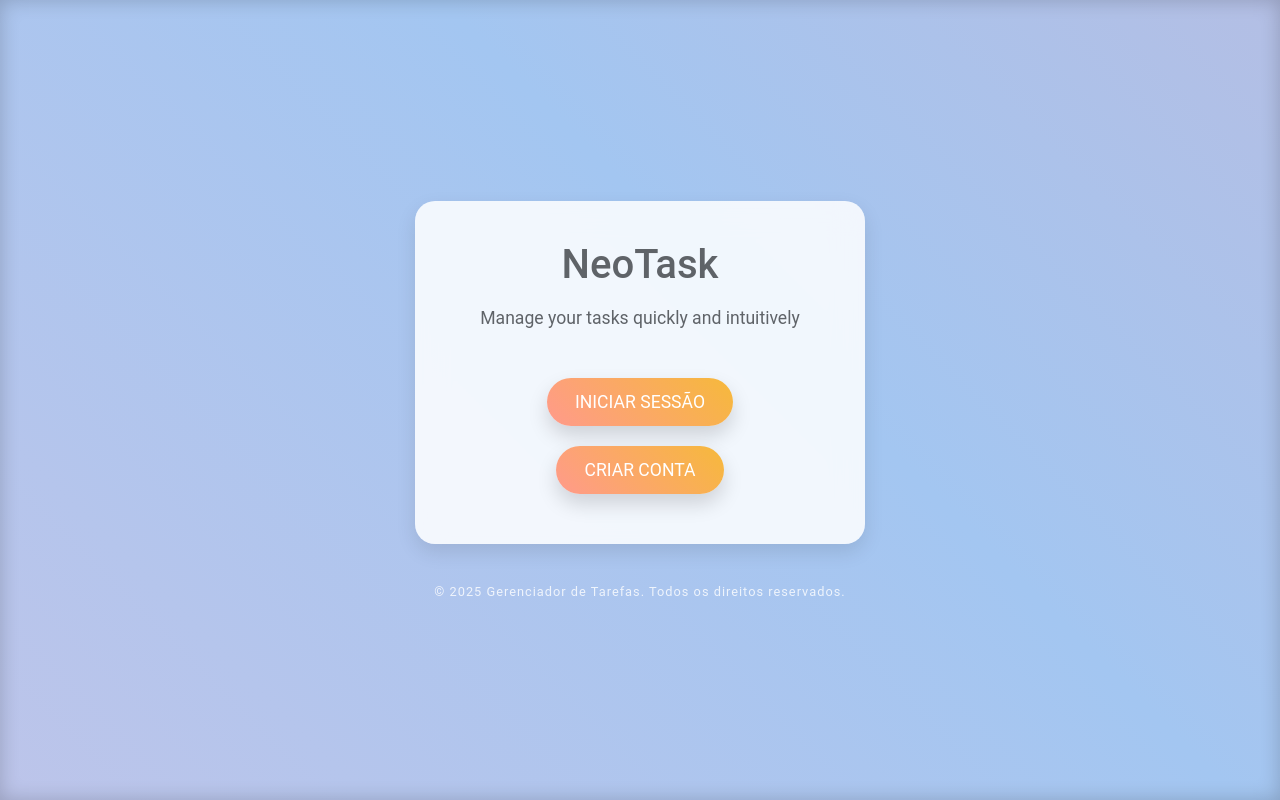
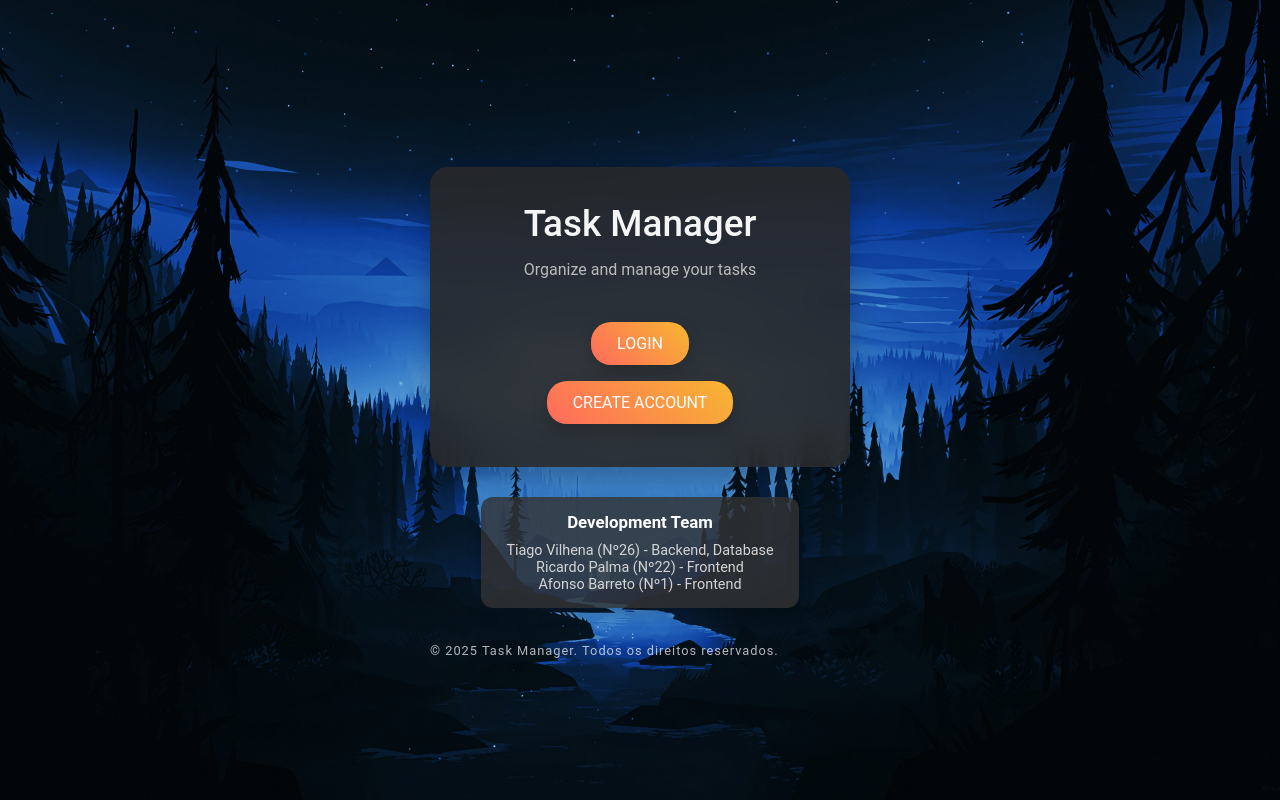
Before and after one commit to phantomiscoding/TaskManager, a Flask app: page / in a window 1280 px wide. Run offline with Flask 3, Linux system fonts and the light colour scheme.

Commit message:
Style updates

```diff
--- a/main.py
+++ b/main.py
@@ -8,7 +8,7 @@ from routes import app_routes
 app = Flask(__name__)
 
 # Configurações Flask e SQLAlchemy
-app.config['SQLALCHEMY_DATABASE_URI'] = 'sqlite:///neotask.db'
+app.config['SQLALCHEMY_DATABASE_URI'] = 'sqlite:///task_manager.db'
 app.config['SQLALCHEMY_TRACK_MODIFICATIONS'] = False
 app.config['SECRET_KEY'] = '>}Xq$=}xgO2YM%M8z6S#'
 
@@ -20,7 +20,7 @@ login_manager = LoginManager()
 login_manager.login_view = 'app_routes.login'
 login_manager.init_app(app)
 
-# Registra o Blueprint
+# Regista o Blueprint
 app.register_blueprint(app_routes)
 
 @login_manager.user_loader
--- a/static/css/home.css
+++ b/static/css/home.css
@@ -6,28 +6,30 @@
 
 body {
     font-family: 'Roboto', sans-serif;
-    background: #f5f5f5;
-    color: #333;
+    color: #e0e0e0;
     height: 100vh;
+    background: url("../img/home-background.jpg") no-repeat;
+    background-size: cover;
+    background-position: center;
     display: flex;
     justify-content: center;
     align-items: center;
     overflow: hidden;
 }
 
-.background {
+/* .background {
     position: relative;
     width: 100%;
     height: 100%;
-    background: linear-gradient(45deg, #f9c1d9, #a3c6f1, #f4a1b2);
+    background: linear-gradient(135deg, #232526, #414345);
     background-size: 400% 400%;
-    animation: gradientBackground 10s ease infinite;
+    animation: gradientBackground 12s ease infinite;
     display: flex;
     flex-direction: column;
     justify-content: center;
     align-items: center;
-    box-shadow: inset 0 0 20px rgba(0, 0, 0, 0.2);
-}
+    box-shadow: inset 0 0 25px rgba(0, 0, 0, 0.3);
+} */
 
 @keyframes gradientBackground {
     0%, 100% { background-position: 0% 50%; }
@@ -35,14 +37,14 @@ body {
 }
 
 header {
-    font-size: 3rem;
-    font-weight: 600;
-    color: #fff;
-    letter-spacing: 3px;
+    font-size: 2.8rem;
+    font-weight: 700;
+    color: #ffffff;
+    letter-spacing: 2px;
     text-transform: uppercase;
-    text-shadow: 0 0 10px rgba(255, 255, 255, 0.7);
-    margin-bottom: 30px;
-    animation: fadeIn 3s ease-out;
+    text-shadow: 0 0 12px rgba(255, 255, 255, 0.6);
+    margin-bottom: 25px;
+    animation: fadeIn 2.5s ease-out;
 }
 
 @keyframes fadeIn {
@@ -52,64 +54,111 @@ header {
 
 .content {
     display: flex;
+    flex-direction: column;
     justify-content: center;
     align-items: center;
     animation: slideIn 2s ease-out;
 }
 
 .card {
-    background: rgba(255, 255, 255, 0.85);
-    padding: 40px 60px;
-    border-radius: 20px;
-    box-shadow: 0 8px 20px rgba(0, 0, 0, 0.1);
+    background: rgba(40, 40, 40, 0.9);
+    padding: 35px 50px;
+    border-radius: 18px;
+    box-shadow: 0 10px 25px rgba(0, 0, 0, 0.25);
     text-align: center;
-    max-width: 450px;
+    max-width: 420px;
     position: relative;
-    transition: transform 0.3s ease;
-    backdrop-filter: blur(15px);
+    transition: transform 0.3s ease, box-shadow 0.3s ease;
+    backdrop-filter: blur(12px);
+}
+
+.card:hover {
+    transform: scale(1.02);
+    box-shadow: 0 12px 30px rgba(0, 0, 0, 0.3);
 }
 
 .card h2 {
-    font-size: 2.5rem;
-    margin-bottom: 20px;
+    font-size: 2.3rem;
+    margin-bottom: 15px;
     font-weight: 500;
-    color: #5f6368;
+    color: #f5f5f5;
 }
 
 .card p {
-    font-size: 1.1rem;
-    color: #5f6368;
-    margin-bottom: 40px;
+    font-size: 1rem;
+    color: #bbbbbb;
+    margin-bottom: 35px;
 }
 
 .buttons .btn {
     display: inline-block;
-    background: linear-gradient(45deg, #ff9a8b, #f6b93b);
+    background: linear-gradient(45deg, #ff6a5d, #f7b731);
     color: #fff;
-    padding: 14px 28px;
+    padding: 12px 26px;
     text-decoration: none;
-    font-size: 1.1rem;
-    border-radius: 25px;
-    margin: 10px;
+    font-size: 1rem;
+    border-radius: 20px;
+    margin: 8px;
     text-transform: uppercase;
     transition: transform 0.3s ease, background-color 0.3s ease;
-    box-shadow: 0 10px 20px rgba(0, 0, 0, 0.15);
+    box-shadow: 0 8px 18px rgba(0, 0, 0, 0.2);
 }
 
 .buttons .btn:hover {
-    transform: translateY(-5px);
-    background: linear-gradient(45deg, #ff6a5d, #f7b731);
+    transform: translateY(-4px);
+    background: linear-gradient(45deg, #ff4b3e, #f5a623);
+}
+
+.code-team {
+    background: rgba(50, 50, 50, 0.8);
+    padding: 15px 25px;
+    border-radius: 12px;
+    margin-top: 30px;
+    box-shadow: 0 5px 15px rgba(0, 0, 0, 0.2);
+    font-size: 0.9rem;
+    text-align: center;
+    color: #d4d4d4;
+}
+
+.code-team h3 {
+    margin-bottom: 10px;
+    color: #ffffff;
+}
+
+.code-team ul {
+    list-style: none;
 }
 
 .footer {
     font-size: 0.8rem;
-    color: rgba(255, 255, 255, 0.8);
+    color: rgba(255, 255, 255, 0.7);
     letter-spacing: 1px;
-    margin-top: 40px;
-    animation: fadeIn 3s ease-out;
+    margin-top: 35px;
+    animation: fadeIn 2.5s ease-out;
 }
 
 @keyframes slideIn {
     0% { transform: translateY(-50%); }
     100% { transform: translateY(0); }
 }
+
+/* Responsividade */
+@media (max-width: 480px) {
+    header {
+        font-size: 2rem;
+    }
+
+    .card {
+        padding: 30px 40px;
+        max-width: 90%;
+    }
+
+    .buttons .btn {
+        padding: 10px 20px;
+        font-size: 0.9rem;
+    }
+
+    .code-team {
+        padding: 10px 20px;
+    }
+}
--- a/templates/home.html
+++ b/templates/home.html
@@ -3,27 +3,38 @@
 <head>
     <meta charset="UTF-8">
     <meta name="viewport" content="width=device-width, initial-scale=1.0">
-    <meta http-equiv="X-UA-Compatible" content="ie=edge">
-    <title>Gerenciador de Tarefas</title>
-    <link rel="stylesheet" href="../static/css/home.css">
+    <title>Task Manager</title>
+    <link rel="stylesheet" href="/static/css/home.css">
 </head>
 <body>
 
     <div class="background">
+        <header>
+            <!-- <h1>Task Manager</h1> -->
+        </header>
 
-        <div class="content">
-            <div class="card">
-                <h2>NeoTask</h2>
-                <p>Manage your tasks quickly and intuitively</p>
+        <main class="content">
+            <section class="card">
+                <h2>Task Manager</h2>
+                <p>Organize and manage your tasks</p>
                 <div class="buttons">
-                    <a href="/login" class="btn">Iniciar Sessão</a>
-                    <a href="/register" class="btn">Criar Conta</a>
+                    <a class="btn" href="/login">Login</a>
+                    <a class="btn" href="/register">Create Account</a>
                 </div>
-            </div>
-        </div>
+            </section>
+
+            <section class="code-team">
+                <h3>Development Team</h3>
+                <ul>
+                    <li>Tiago Vilhena (Nº26) - Backend, Database</li>
+                    <li>Ricardo Palma (Nº22) - Frontend</li>
+                    <li>Afonso Barreto (Nº1) - Frontend</li>
+                </ul>
+            </section>
+        </main>
 
         <footer class="footer">
-            <p>&copy; 2025 Gerenciador de Tarefas. Todos os direitos reservados.</p>
+            <p>&copy; 2025 Task Manager. Todos os direitos reservados.</p>
         </footer>
     </div>
 
--- a/templates/login.html
+++ b/templates/login.html
@@ -3,7 +3,7 @@
 <head>
     <meta charset="UTF-8">
     <meta name="viewport" content="width=device-width, initial-scale=1.0">
-    <title>Login Form | Task Manager</title>
+    <title>Task Manager</title>
     <link rel="stylesheet" href="../static/css/login.css">
 </head>
 <body>
```
Also changed, not shown: instance/task_manager.db (renamed from instance/neotask.db), static/img/home-background.jpg (added).
